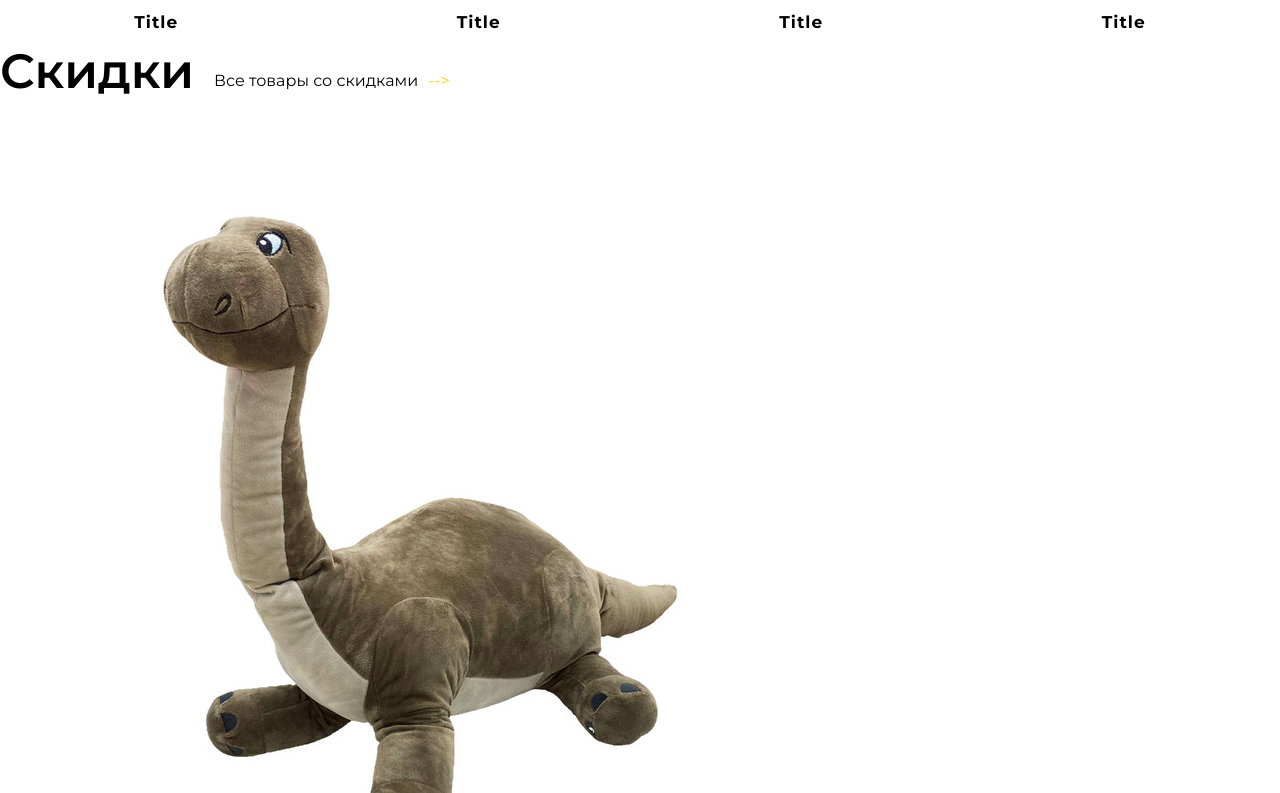
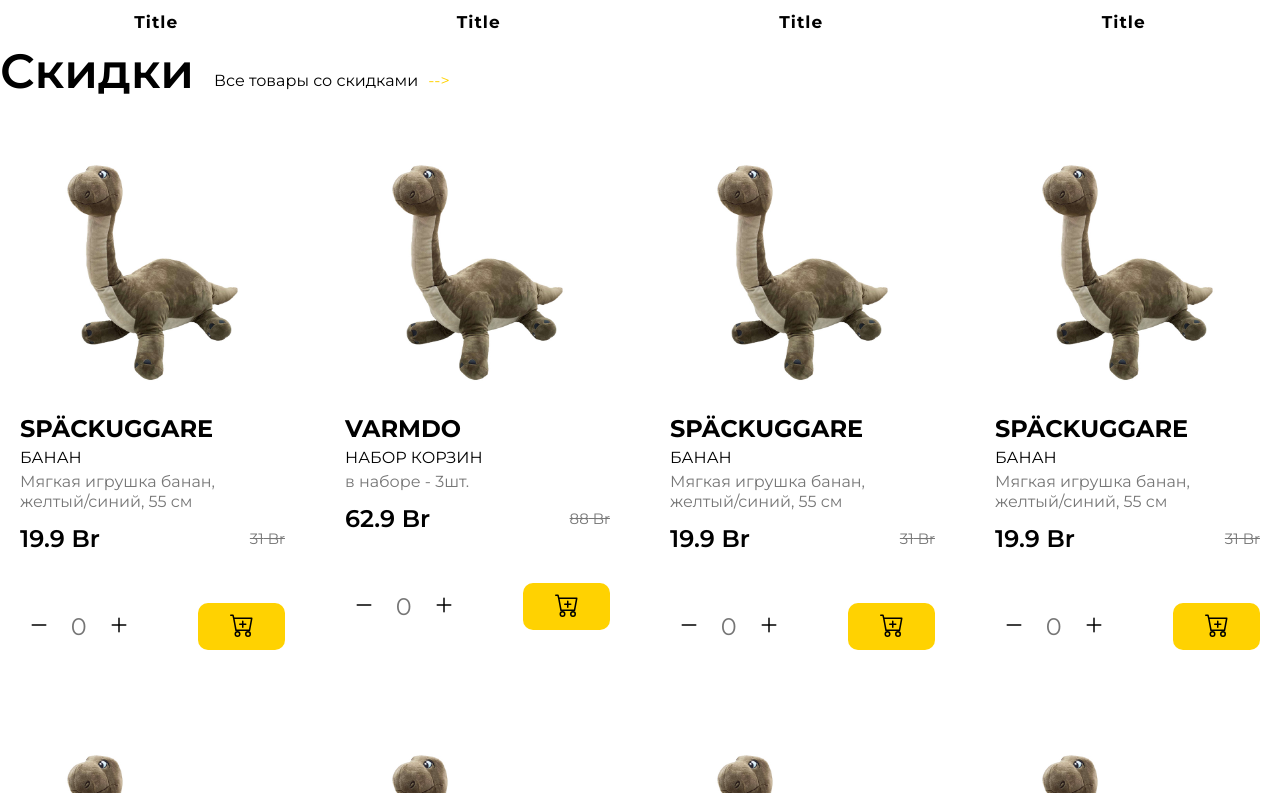
Before and after one commit to Chernenko1/eCommerce, a React (Vite) app: page / in a window 1280 px wide. Shown: the part 707-1500 px from the top of the page. Built offline with nearby package versions, Linux system fonts and the light colour scheme.

Commit message:
add: style

```diff
--- a/src/pages/Home/components/SalesCategory/styles.module.css
+++ b/src/pages/Home/components/SalesCategory/styles.module.css
@@ -24,3 +24,11 @@
   padding: 0 10px;
   color: #ffd201;
 }
+
+.productsContainer {
+  display: grid;
+  grid-template-columns: repeat(4, minmax(0, 1fr));
+  grid-template-rows: 550px;
+  column-gap: 20px;
+  row-gap: 40px;
+}
```
